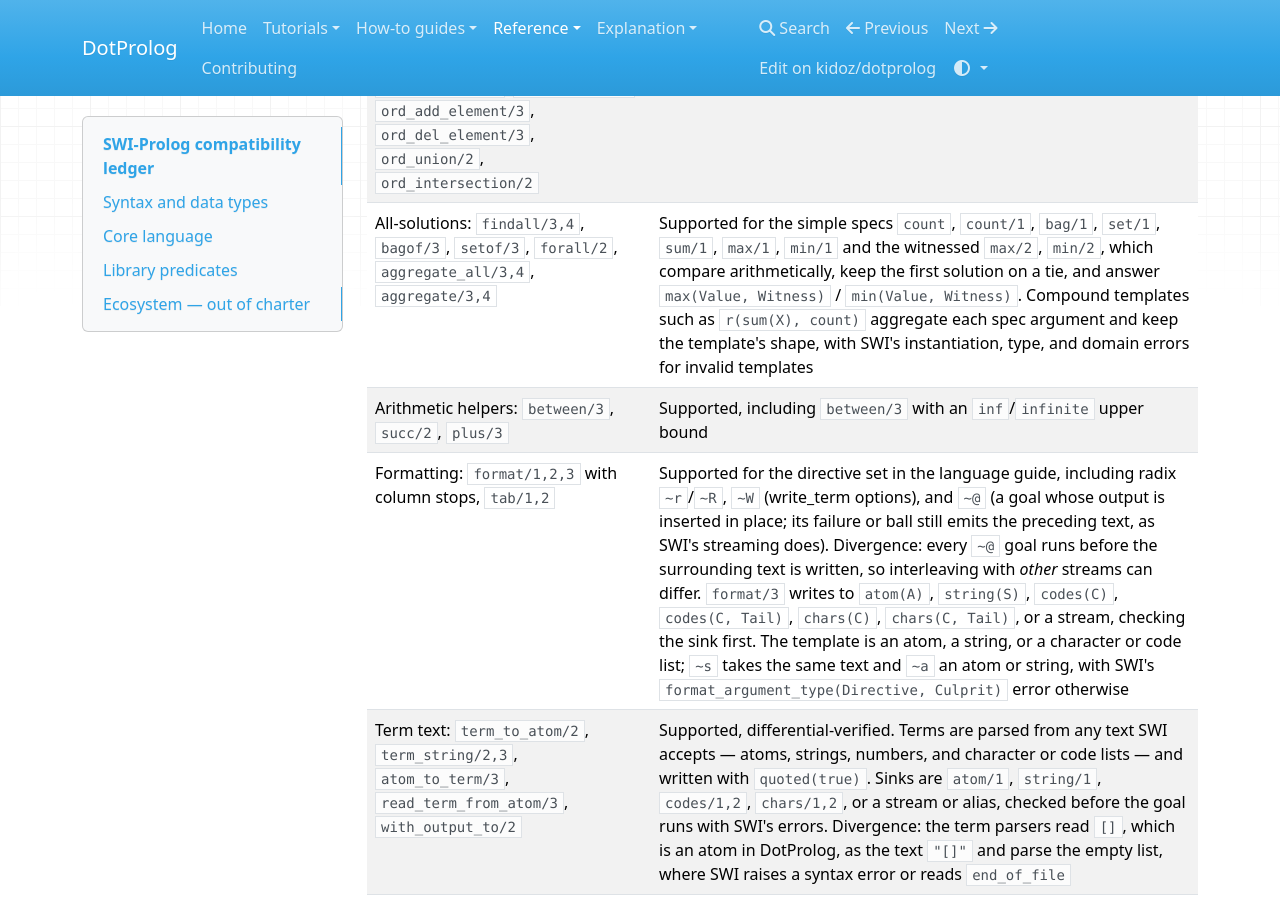
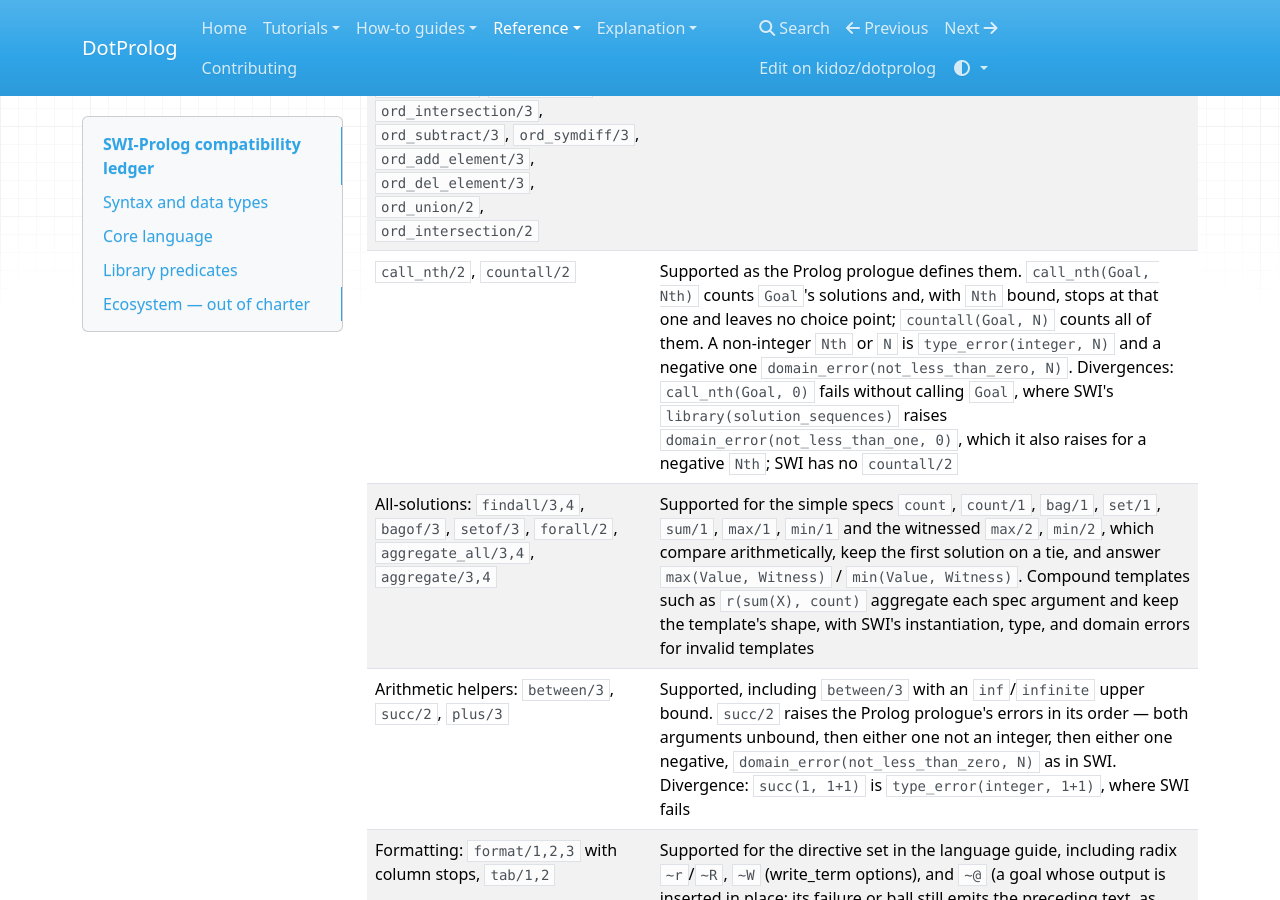
Before and after one commit to kidoz/dotprolog, an MkDocs documentation site: the page built from docs/reference/swi-compatibility.md, in a window 1280 px wide and 900 px high, scrolled down 4898 px. Built offline with MkDocs 1.6.1, drawn with Linux system fonts in a browser that asks for light colours; nearby versions of some CDN libraries; some of the changed text lies outside the part shown.

Commit message:
Describe the Prolog prologue additions and their SWI differences

```diff
--- a/docs/reference/swi-compatibility.md
+++ b/docs/reference/swi-compatibility.md
@@ -50,15 +50,16 @@ a corpus of ledger goals against SWI-Prolog itself and asserts the outputs agree
 
 | Area | DotProlog status |
 |---|---|
-| `library(apply)`: `maplist/2..5`, `foldl/4..6`, `include/3`, `exclude/3`, `partition/4` | Supported |
-| `library(lists)`: `append/3`, `member/2`, `memberchk/2`, `length/2`, `reverse/2`, `nth0/3`, `nth1/3`, `last/2`, `select/3`, `selectchk/3`, `subtract/3`, `intersection/3`, `union/3`, `delete/3`, `list_to_set/2`, `permutation/2`, `flatten/2`, `numlist/3`, `sum_list/2`, `max_list/2`, `min_list/2`, `max_member/2`, `min_member/2` | Supported. `length/2` gives the answers of the ISO conformity table for it: a non-integer length is `type_error(integer, N)` and a negative one `domain_error(not_less_than_zero, N)`, even for a partial list; a cyclic list fails. Divergence: `length(L, L)` and `length([a|L], L)`, which have no finite answer, raise `resource_error(finite_memory)` as the table lists, where SWI fails, and a cyclic list, or one ending in something other than a list, such as `[a|2]`, fails where SWI raises `type_error(list, L)` |
+| `library(apply)`: `maplist/2..8`, `foldl/4..6`, `include/3`, `exclude/3`, `partition/4` | Supported. `maplist/6..8` go beyond SWI's `maplist/2..5`, as the Prolog prologue has them |
+| `library(lists)`: `append/3`, `member/2`, `memberchk/2`, `length/2`, `reverse/2`, `nth0/3,4`, `nth1/3,4`, `last/2`, `select/3`, `selectchk/3`, `subtract/3`, `intersection/3`, `union/3`, `delete/3`, `list_to_set/2`, `permutation/2`, `flatten/2`, `numlist/3`, `sum_list/2`, `max_list/2`, `min_list/2`, `max_member/2`, `min_member/2` | Supported. `length/2` gives the answers of the ISO conformity table for it: a non-integer length is `type_error(integer, N)` and a negative one `domain_error(not_less_than_zero, N)`, even for a partial list; a cyclic list fails. Divergence: `length(L, L)` and `length([a|L], L)`, which have no finite answer, raise `resource_error(finite_memory)` as the table lists, where SWI fails, and a cyclic list, or one ending in something other than a list, such as `[a|2]`, fails where SWI raises `type_error(list, L)`. `nth0/3,4` and `nth1/3,4` raise `type_error(integer, I)` for an index that is not an integer and `domain_error(not_less_than_zero, I)` for a negative one, as the Prolog prologue has them, and `nth1/3,4` fail for index 0; SWI fails for a negative index and raises `type_error(nonneg, I)` from `nth0/4` |
 | `library(pairs)` | Supported: `pairs_keys_values/3`, `pairs_keys/2`, `pairs_values/2`, `transpose_pairs/2` |
 | Sorting: `msort/2`, `sort/4`, `predsort/3`, `keysort/2` | Supported |
 | `library(error)`: `must_be/2`, `is_of_type/2`, `instantiation_error/1`, `uninstantiation_error/1`, `type_error/2`, `domain_error/2`, `existence_error/2`, `permission_error/3`, `representation_error/1`, `resource_error/1`, `syntax_error/1` | Supported. The error split follows SWI's `is_not/2`; the type table includes `string` and `text` admits strings. List-typed failures report the requested type name (`chars`) rather than SWI's parametric `list(char)` |
 | `library(assoc)`: `empty_assoc/1`, `is_assoc/1`, `put_assoc/4`, `get_assoc/3`, `get_assoc/5`, `gen_assoc/3`, `list_to_assoc/2`, `ord_list_to_assoc/2`, `assoc_to_list/2`, `assoc_to_keys/2`, `assoc_to_values/2`, `min_assoc/3`, `max_assoc/3`, `map_assoc/2,3`, `del_assoc/4`, `del_min_assoc/4`, `del_max_assoc/4` | Supported, as AVL trees — the full exported surface of SWI's `library(assoc)` |
 | `library(ordsets)`: `list_to_ord_set/2`, `ord_empty/1`, `ord_memberchk/2`, `ord_subset/2`, `ord_disjoint/2`, `ord_seteq/2`, `ord_union/3`, `ord_intersection/3`, `ord_subtract/3`, `ord_symdiff/3`, `ord_add_element/3`, `ord_del_element/3`, `ord_union/2`, `ord_intersection/2` | Supported |
+| `call_nth/2`, `countall/2` | Supported as the Prolog prologue defines them. `call_nth(Goal, Nth)` counts `Goal`'s solutions and, with `Nth` bound, stops at that one and leaves no choice point; `countall(Goal, N)` counts all of them. A non-integer `Nth` or `N` is `type_error(integer, N)` and a negative one `domain_error(not_less_than_zero, N)`. Divergences: `call_nth(Goal, 0)` fails without calling `Goal`, where SWI's `library(solution_sequences)` raises `domain_error(not_less_than_one, 0)`, which it also raises for a negative `Nth`; SWI has no `countall/2` |
 | All-solutions: `findall/3,4`, `bagof/3`, `setof/3`, `forall/2`, `aggregate_all/3,4`, `aggregate/3,4` | Supported for the simple specs `count`, `count/1`, `bag/1`, `set/1`, `sum/1`, `max/1`, `min/1` and the witnessed `max/2`, `min/2`, which compare arithmetically, keep the first solution on a tie, and answer `max(Value, Witness)` / `min(Value, Witness)`. Compound templates such as `r(sum(X), count)` aggregate each spec argument and keep the template's shape, with SWI's instantiation, type, and domain errors for invalid templates |
-| Arithmetic helpers: `between/3`, `succ/2`, `plus/3` | Supported, including `between/3` with an `inf`/`infinite` upper bound |
+| Arithmetic helpers: `between/3`, `succ/2`, `plus/3` | Supported, including `between/3` with an `inf`/`infinite` upper bound. `succ/2` raises the Prolog prologue's errors in its order — both arguments unbound, then either one not an integer, then either one negative, `domain_error(not_less_than_zero, N)` as in SWI. Divergence: `succ(1, 1+1)` is `type_error(integer, 1+1)`, where SWI fails |
 | Formatting: `format/1,2,3` with column stops, `tab/1,2` | Supported for the directive set in the language guide, including radix `~r`/`~R`, `~W` (write_term options), and `~@` (a goal whose output is inserted in place; its failure or ball still emits the preceding text, as SWI's streaming does). Divergence: every `~@` goal runs before the surrounding text is written, so interleaving with *other* streams can differ. `format/3` writes to `atom(A)`, `string(S)`, `codes(C)`, `codes(C, Tail)`, `chars(C)`, `chars(C, Tail)`, or a stream, checking the sink first. The template is an atom, a string, or a character or code list; `~s` takes the same text and `~a` an atom or string, with SWI's `format_argument_type(Directive, Culprit)` error otherwise |
 | Term text: `term_to_atom/2`, `term_string/2,3`, `atom_to_term/3`, `read_term_from_atom/3`, `with_output_to/2` | Supported, differential-verified. Terms are parsed from any text SWI accepts — atoms, strings, numbers, and character or code lists — and written with `quoted(true)`. Sinks are `atom/1`, `string/1`, `codes/1,2`, `chars/1,2`, or a stream or alias, checked before the goal runs with SWI's errors. Divergence: the term parsers read `[]`, which is an atom in DotProlog, as the text `"[]"` and parse the empty list, where SWI raises a syntax error or reads `end_of_file` |
 | Terms: `copy_term/2`, `term_variables/2`, `subsumes_term/2`, `numbervars/3`, `variant/2`, `?=/2`, `setarg/3`, `nb_setarg/3` | Supported. `nb_setarg/3` accepts atomic replacement values only — a compound copy would dangle once backtracking truncates the heap; the counter idiom works unchanged. `term_size/2` answers the cells of a detached copy — shared subterms count once per occurrence, a cyclic term raises `representation_error(cyclic_term)`, and the counts are representation-specific rather than SWI's. `term_string/2` is provided by the string library below |
```
Also changed, not shown: README.md (+3 -3 lines).
